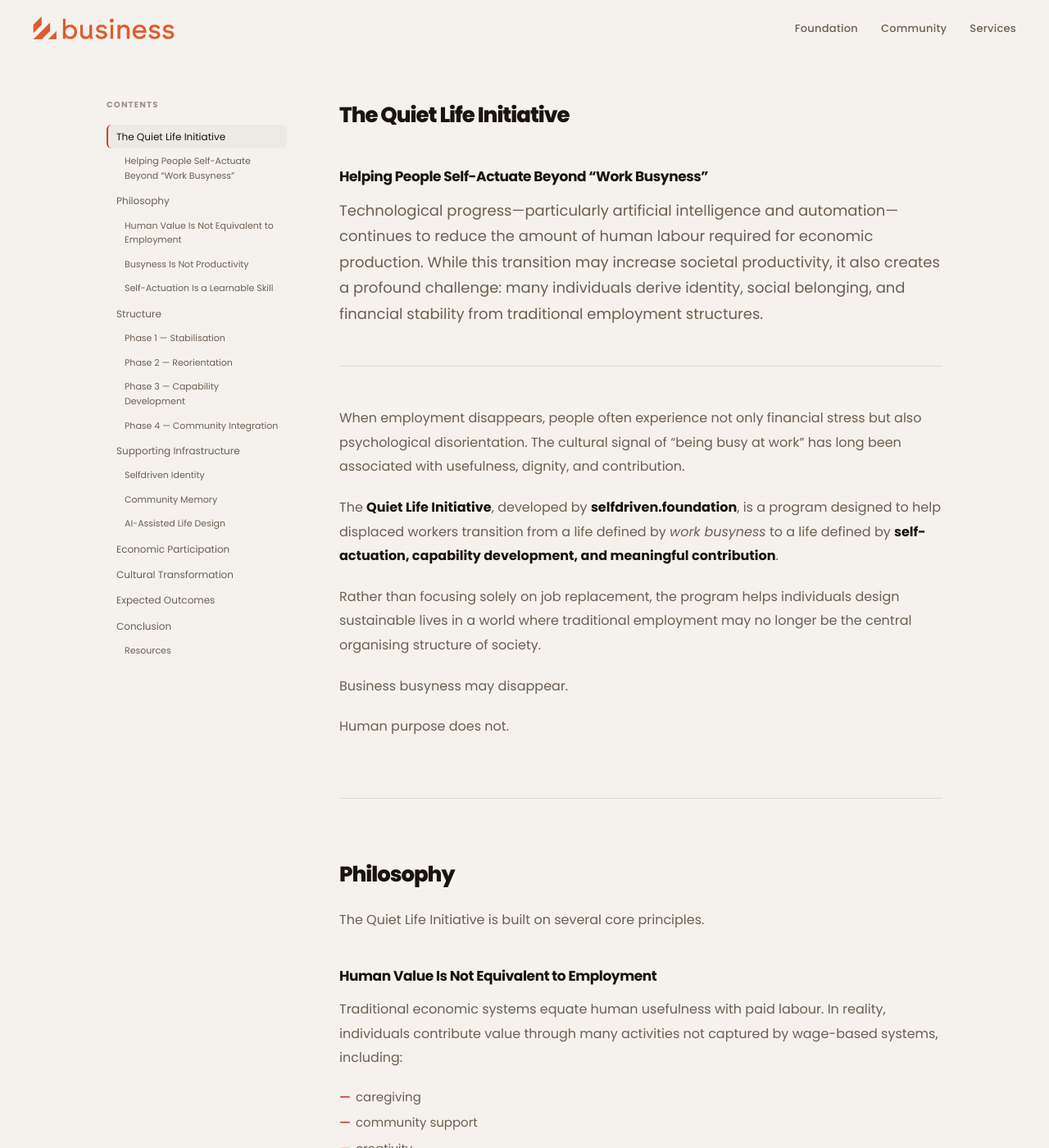
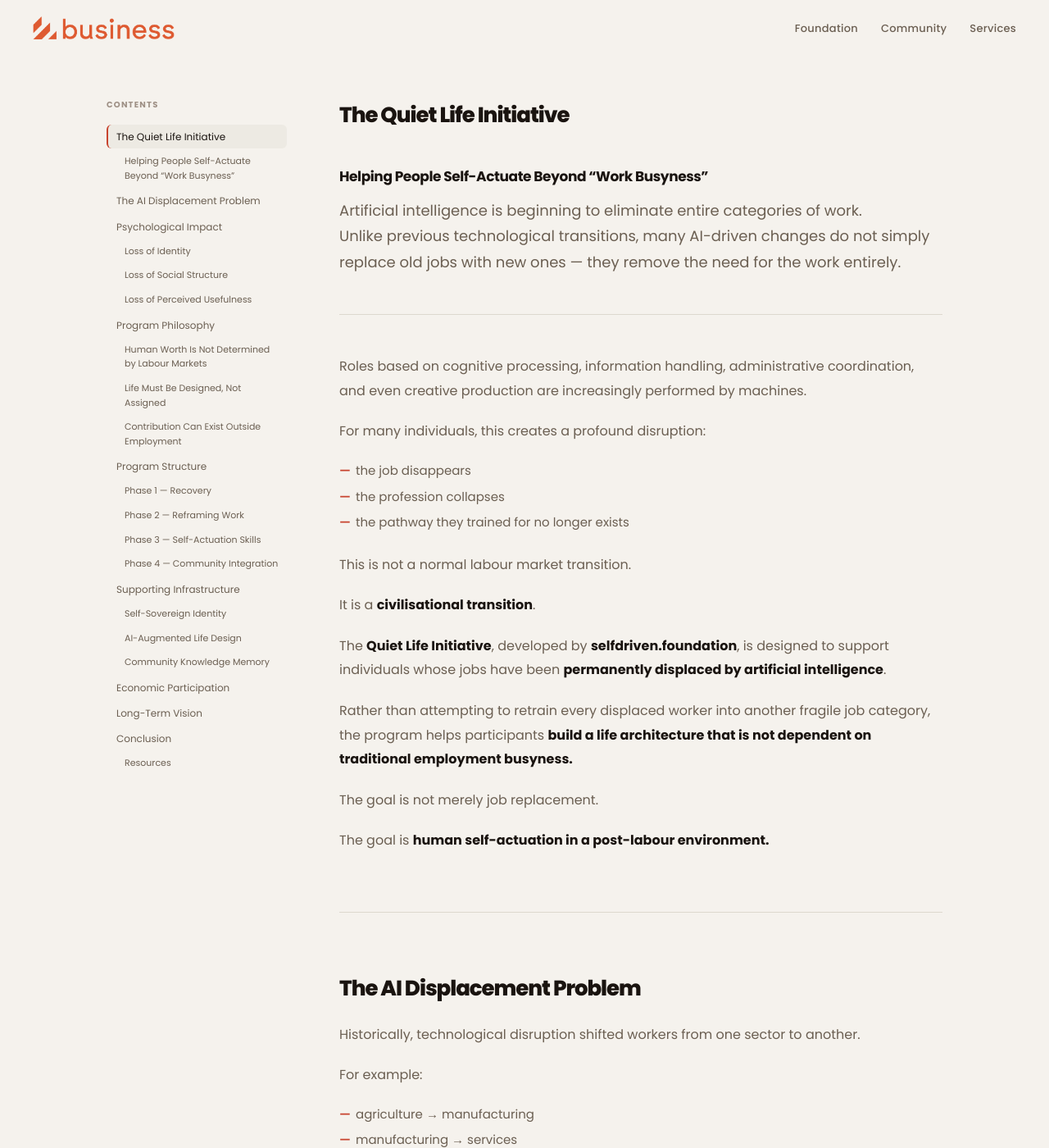
Before and after one commit to selfdriven-services/selfdriven-business, a Jekyll site: the page built from docs/pages/initiative-the-quite-life.md, in a window 1280 px wide and 1400 px high. Shown: the whole window at 82% size. Built offline with Jekyll 4.4.1, drawn with Linux system fonts in a browser that asks for light colours; some of the changed text lies outside the part shown.

Commit message:
Update initiative-the-quite-life.md

```diff
--- a/docs/pages/initiative-the-quite-life.md
+++ b/docs/pages/initiative-the-quite-life.md
@@ -3,211 +3,247 @@ layout: selfdriven
 title: Helping People Self-Actuate Beyond “Work Busyness” - selfdriven.business
 permalink: /initiatives/the-quiet-life
 ---
-
 ## The Quiet Life Initiative
 ### Helping People Self-Actuate Beyond “Work Busyness”
 
-Technological progress—particularly artificial intelligence and automation—continues to reduce the amount of human labour required for economic production. While this transition may increase societal productivity, it also creates a profound challenge: many individuals derive identity, social belonging, and financial stability from traditional employment structures.
+Artificial intelligence is beginning to eliminate entire categories of work.
+Unlike previous technological transitions, many AI-driven changes do not simply replace old jobs with new ones — they remove the need for the work entirely.
 
-When employment disappears, people often experience not only financial stress but also psychological disorientation. The cultural signal of “being busy at work” has long been associated with usefulness, dignity, and contribution.
+Roles based on cognitive processing, information handling, administrative coordination, and even creative production are increasingly performed by machines.
 
-The **Quiet Life Initiative**, developed by **selfdriven.foundation**, is a program designed to help displaced workers transition from a life defined by *work busyness* to a life defined by **self-actuation, capability development, and meaningful contribution**.
+For many individuals, this creates a profound disruption:
 
-Rather than focusing solely on job replacement, the program helps individuals design sustainable lives in a world where traditional employment may no longer be the central organising structure of society.
+- the job disappears
+- the profession collapses
+- the pathway they trained for no longer exists
 
-Business busyness may disappear.
+This is not a normal labour market transition.
 
-Human purpose does not.
+It is a **civilisational transition**.
 
-## Philosophy
+The **Quiet Life Initiative**, developed by **selfdriven.foundation**, is designed to support individuals whose jobs have been **permanently displaced by artificial intelligence**.
 
-The Quiet Life Initiative is built on several core principles.
+Rather than attempting to retrain every displaced worker into another fragile job category, the program helps participants **build a life architecture that is not dependent on traditional employment busyness.**
 
-### Human Value Is Not Equivalent to Employment
+The goal is not merely job replacement.
 
-Traditional economic systems equate human usefulness with paid labour. In reality, individuals contribute value through many activities not captured by wage-based systems, including:
+The goal is **human self-actuation in a post-labour environment.**
 
-- caregiving
-- community support
-- creativity
-- knowledge development
+## The AI Displacement Problem
+
+Historically, technological disruption shifted workers from one sector to another.
+
+For example:
+
+- agriculture → manufacturing
+- manufacturing → services
+
+AI introduces a different pattern.
+
+Many modern jobs consist largely of:
+
+- processing information
+- producing text or analysis
+- performing repetitive knowledge tasks
+- coordinating digital workflows
+
+These activities are precisely the domains where AI performs exceptionally well.
+
+When AI systems perform these tasks faster and cheaper than humans, the job category itself disappears.
+
+Examples include roles such as:
+
+- administrative coordinators
+- paralegals
+- analysts
+- content producers
+- customer service agents
+- middle management coordination roles
+
+The problem therefore becomes structural rather than cyclical.
+
+There may not be a new job waiting.
+
+## Psychological Impact
+
+When people lose a job to AI, the disruption is not purely economic.
+
+Three psychological effects commonly appear.
+
+### Loss of Identity
+
+Many people define themselves through their profession.
+
+When the profession disappears, individuals often experience a loss of identity and direction.
+
+### Loss of Social Structure
+
+Workplaces provide daily structure and social interaction.
+
+Without that structure, individuals may feel isolated or disconnected.
+
+### Loss of Perceived Usefulness
+
+People may begin to believe that if machines can perform their previous work, they themselves are no longer useful.
+
+This perception can lead to anxiety, depression, and withdrawal from society.
+
+The Quiet Life Initiative addresses these issues directly.
+
+## Program Philosophy
+
+The initiative is built on several principles.
+
+### Human Worth Is Not Determined by Labour Markets
+
+AI may replace labour, but it does not replace human capability, creativity, care, or wisdom.
+
+Human value exists beyond wage labour.
+
+### Life Must Be Designed, Not Assigned
+
+In a world where fewer jobs exist, individuals must increasingly **design their own life structures** rather than inheriting them from employment systems.
+
+Self-actuation becomes an essential life skill.
+
+### Contribution Can Exist Outside Employment
+
+Many valuable contributions to society occur outside traditional labour systems, including:
+
+- community care
 - mentoring
-- cultural preservation
-- civic participation
+- knowledge creation
+- local problem solving
+- cooperative initiatives
+- cultural development
 
-The program helps participants recognise and develop these forms of value.
+The initiative helps participants rediscover these forms of contribution.
 
-### Busyness Is Not Productivity
-
-Modern organisational life often rewards visible activity rather than meaningful outcomes.
-
-Traditional model:
-
-People → Job → Activity → Validation
-
-Self-actuated model:
-
-Purpose → Capability → Contribution → Wellbeing
-
-This shift reframes life from performing tasks to cultivating capabilities and impact.
-
-### Self-Actuation Is a Learnable Skill
-
-Many individuals have never been taught how to:
-
-- design their own life structure
-- organise meaningful projects
-- sustain themselves outside traditional employment
-- collaborate in community-driven systems
-
-Self-actuation is therefore treated as a practical capability that can be learned and practiced.
-
-## Structure
+## Program Structure
 
 The Quiet Life Initiative operates through four phases.
 
-### Phase 1 — Stabilisation
+### Phase 1 — Recovery
 
-The initial phase focuses on helping participants regain stability after job displacement.
+Participants first process the disruption caused by AI displacement.
 
-Key supports include:
+This phase focuses on:
 
-- financial triage and budgeting guidance
-- emotional resilience and mental health support
-- peer group formation
-- introduction to the selfdriven framework
+- emotional stabilisation
+- peer support groups
+- reframing the displacement experience
+- financial triage and planning
 
-Participants are encouraged to step back from the immediate pressure to replace a job and instead begin a broader reflection on life design.
+Participants learn that their situation is not a personal failure but part of a broader technological transition.
 
-### Phase 2 — Reorientation
+### Phase 2 — Reframing Work
 
-Participants explore new ways of understanding value and contribution.
+Participants examine how work has historically structured identity and daily life.
 
-Workshops focus on:
+Workshops explore:
 
-- personal capability mapping
-- identifying intrinsic motivations
-- discovering community needs
-- experimenting with small-scale projects
+- the difference between labour and contribution
+- the cultural myth of busyness
+- how automation changes economic structures
 
-The goal is to shift participants away from asking:
+The goal is to help participants detach their self-worth from employment status.
 
-“What job can I get?”
+### Phase 3 — Self-Actuation Skills
 
-toward asking:
+Participants develop the skills required to operate in a post-employment environment.
 
-“What kind of life do I want to build?”
+These include:
 
-### Phase 3 — Capability Development
+- personal capability discovery
+- project-based living
+- community collaboration
+- AI-assisted productivity
+- adaptive learning and experimentation
 
-Participants develop practical skills for operating in a self-actuated environment.
-
-Capabilities may include:
-
-- project creation and stewardship
-- community collaboration
-- digital and AI-assisted productivity
-- financial resilience strategies
-- cooperative economic models
-
-Rather than training for specific jobs, the program focuses on **adaptive capability building**.
+Rather than training for specific jobs, participants learn **how to create meaningful activities and initiatives independently.**
 
 ### Phase 4 — Community Integration
 
-Participants become part of a broader network of self-actuated individuals and communities.
+Participants become part of a network of individuals navigating similar transitions.
 
-Integration mechanisms include:
+This network supports:
 
+- collaborative projects
 - cooperative initiatives
-- community resource networks
-- digital contribution platforms
-- mentorship roles for new participants
+- shared resource systems
+- mentoring relationships
 
-Over time, participants transition from program beneficiaries to ecosystem contributors.
+Over time, participants transition from displaced workers to **contributors within a self-actuating community ecosystem.**
 
 ## Supporting Infrastructure
 
-The Quiet Life Initiative leverages components of the broader selfdriven ecosystem.
+The Quiet Life Initiative leverages elements of the broader selfdriven ecosystem.
 
-### Selfdriven Identity
+### Self-Sovereign Identity
 
-Participants maintain verifiable records of skills, projects, and contributions through self-sovereign identity systems.
+Participants maintain verifiable records of skills, experiences, and contributions using identity systems that allow reputation to accumulate outside traditional employment structures.
 
-This enables:
-
-- portable reputation
-- trusted collaboration
-- recognition of non-traditional contributions
-
-### Community Memory
-
-Participants contribute knowledge and experiences into shared repositories that form part of the community’s collective memory.
-
-This ensures insights gained by one generation of participants benefit the next.
-
-### AI-Assisted Life Design
+### AI-Augmented Life Design
 
 AI tools assist participants with:
 
-- planning personal development paths
-- generating project ideas
-- identifying community needs
-- structuring collaborative initiatives
+- identifying personal strengths
+- exploring project opportunities
+- mapping community needs
+- structuring initiatives
 
-AI acts as a supportive augmentation layer, not a replacement for human purpose.
+AI becomes a **partner in capability development**, rather than a competitor for employment.
+
+### Community Knowledge Memory
+
+Experiences and lessons learned by participants are captured within shared knowledge systems, enabling future participants to benefit from previous discoveries.
 
 ## Economic Participation
 
-While the program is not exclusively job-focused, economic sustainability remains important.
+Although the program recognises that traditional employment may decline, economic resilience remains important.
 
-Participants may engage in diverse economic pathways such as:
+Participants explore multiple economic pathways including:
 
-- cooperative enterprises
-- micro-ventures
+- micro-enterprises
+- cooperative ventures
+- community-supported activities
 - knowledge services
-- community-supported activities
-- shared resource networks
+- distributed digital work
 
-The program emphasises **resilient, diversified income models** rather than reliance on a single employer.
+The emphasis is on **diversified and flexible participation**, rather than dependence on a single employer.
 
-## Cultural Transformation
+## Long-Term Vision
 
-Beyond individual support, the Quiet Life Initiative contributes to a broader cultural shift.
+Over time, the Quiet Life Initiative aims to demonstrate that societies can adapt to AI-driven labour displacement without descending into mass psychological distress or economic instability.
 
-The program encourages society to recognise that:
+Success would mean the emergence of:
 
-- meaningful lives do not require constant busyness
-- human contribution extends beyond wage labour
-- communities can organise around shared capabilities rather than employment hierarchies
+- individuals capable of self-directed living
+- communities organised around shared capabilities rather than job roles
+- cultures that value contribution beyond employment
 
-This initiative therefore represents not merely a workforce transition program but a **civilisational adaptation to the quieting of work.**
-
-## Expected Outcomes
-
-Over time, the program aims to produce:
-
-- individuals capable of self-directed life design
-- communities with stronger social resilience
-- reduced psychological distress associated with job displacement
-- new forms of economic participation
-- a cultural shift away from busyness as a measure of human worth
+This represents a transition from a **labour-centred civilisation** to a **capability-centred civilisation.**
 
 ## Conclusion
 
-The disappearance of traditional employment roles does not signal the disappearance of meaningful human activity.
+Artificial intelligence will likely eliminate many jobs that once structured human life.
 
-It signals the need for a new skill:
+Attempting to restore the old system may prove impossible.
 
-**the ability to self-actuate a life.**
+Instead, societies must develop new frameworks that help individuals adapt to a world where work no longer defines human worth.
 
-The Quiet Life Initiative provides displaced workers with the support, tools, and community necessary to navigate this transition.
+The Quiet Life Initiative exists to support that transition.
 
-In a world where the busy-ness of work grows quiet, people can rediscover something deeper:
+It helps people displaced by AI move beyond the loss of a job and toward something deeper:
 
-the freedom to build lives defined not by tasks assigned by organisations, but by **purpose chosen by individuals.**
+the ability to **self-actuate a meaningful life.**
 
 ### Resources
 - [actuate.selfdriven.community](https://actuate.selfdriven.community)
 - [selfdriven.ai](https://selfdriven.ai)
 - [selfdriven.money](https://selfdriven.money)
 - [octomics.io](https://octomics.io)
+
+---
+
+*Life Must Be Designed, Not Assigned*
```
